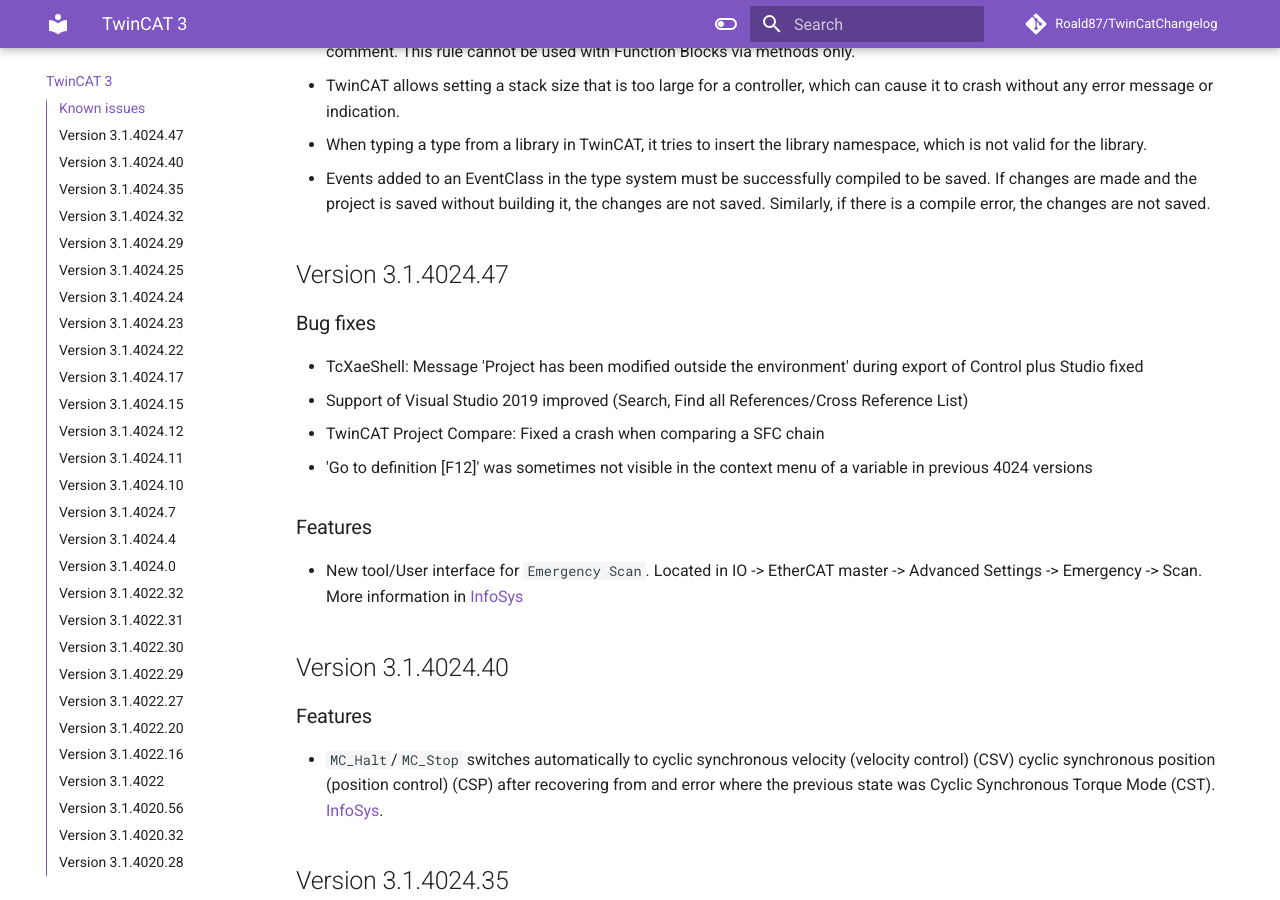
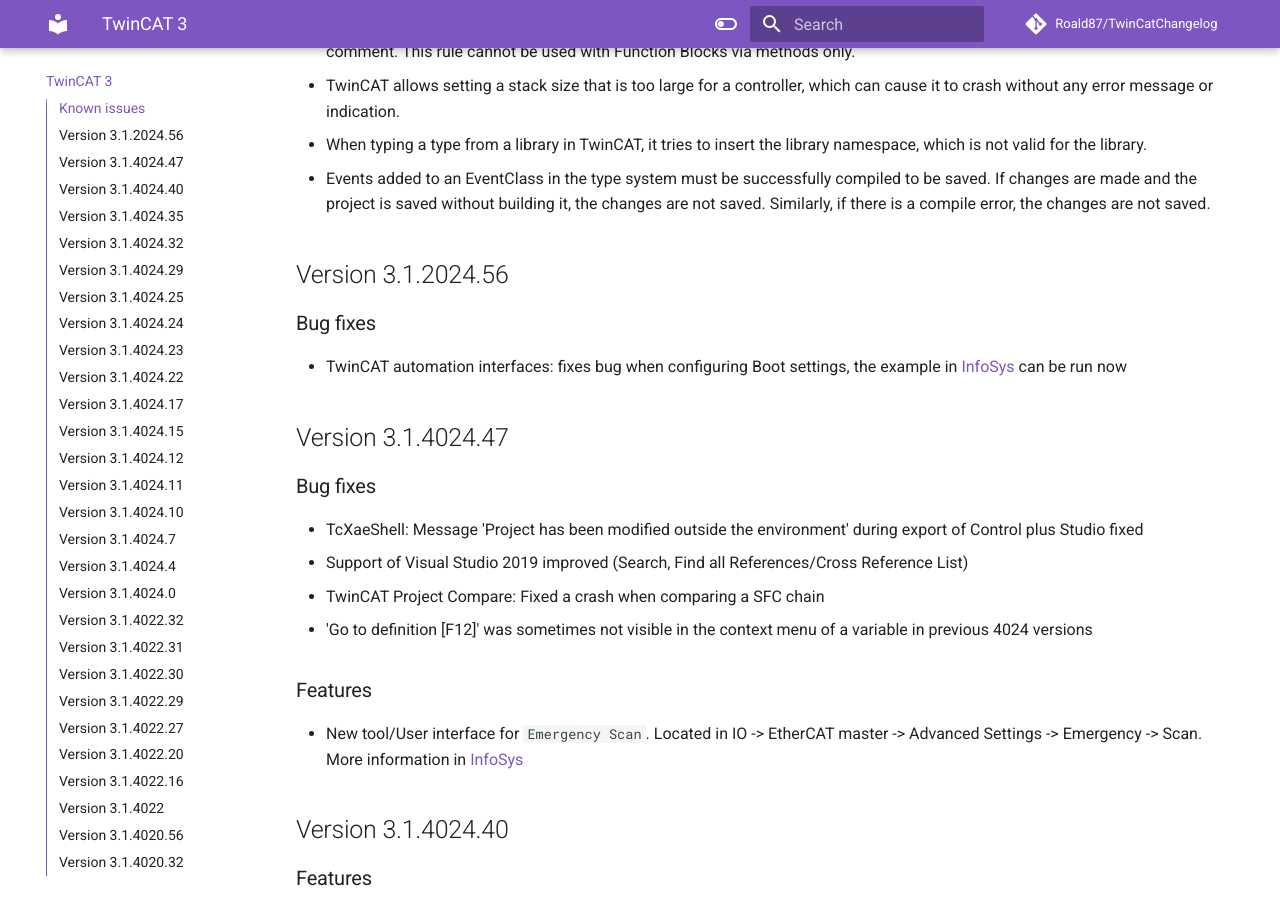
Before and after one commit to Roald87/TwinCatChangelog, an MkDocs documentation site: the page built from docs/tc3.md, in a window 1280 px wide and 900 px high, scrolled down 1127 px. Built offline with MkDocs 1.6.1 and Material for MkDocs 9.7.7, drawn with Linux system fonts in a browser that asks for light colours; comment, search, counter and statistics services are not loaded.

Commit message:
Update tc3.md

```diff
--- a/docs/tc3.md
+++ b/docs/tc3.md
@@ -21,6 +21,12 @@
 -   TwinCAT allows setting a stack size that is too large for a controller, which can cause it to crash without any error message or indication.
 -   When typing a type from a library in TwinCAT, it tries to insert the library namespace, which is not valid for the library.
 -   Events added to an EventClass in the type system must be successfully compiled to be saved. If changes are made and the project is saved without building it, the changes are not saved. Similarly, if there is a compile error, the changes are not saved.
+
+## Version 3.1.2024.56
+
+### Bug fixes
+
+-  TwinCAT automation interfaces: fixes bug when configuring Boot settings, the example in [InfoSys](https://infosys.beckhoff.com/english.php?content=../content/1033/tc3_automationinterface/2489005451.html&id=) can be run now
 
 ## Version 3.1.4024.47
 
```
